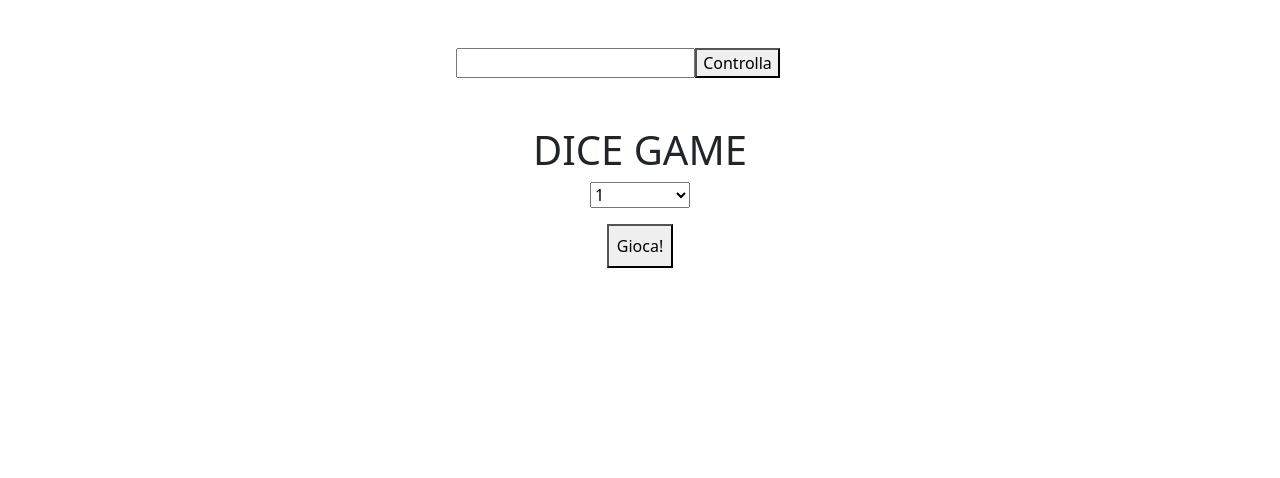
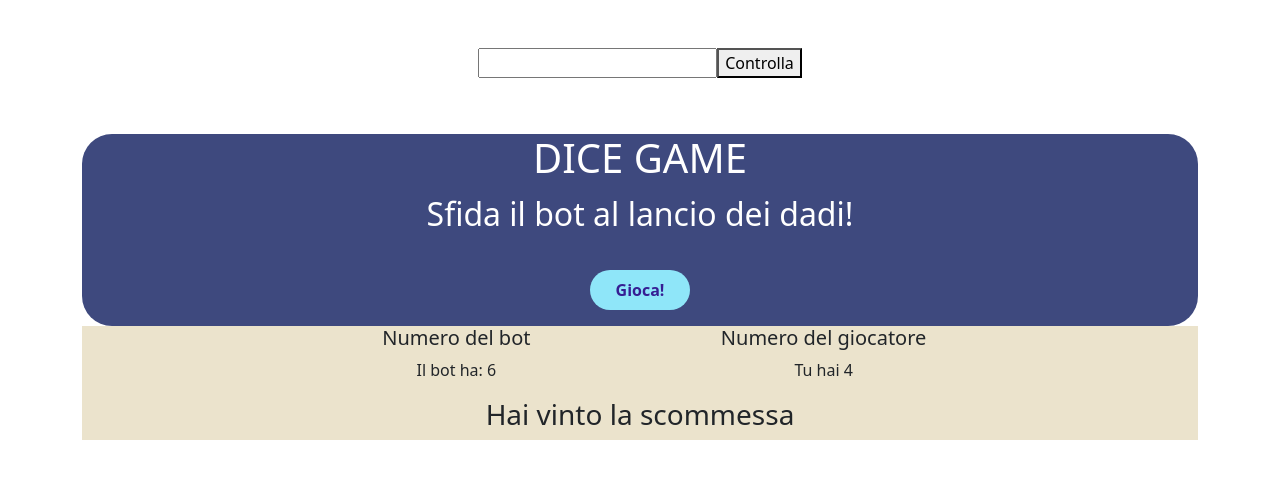
Before and after one commit to KevinZucca/js-mail-dadi, a plain HTML site: page index.html in a window 1280 px wide. Both pictures are taken after a click on the button "Gioca!". Drawn offline with nearby package versions, Linux system fonts and the light colour scheme.

Commit message:
feat: dice logic system

```diff
--- a/css/style.css
+++ b/css/style.css
@@ -1,3 +1,32 @@
-#dice-game select {
+
+#user-data input {
+    max-width: 300px;
+}
+
+
+
+
+#dice-game {
+    background-color: #3e497e;
+    color: white;
+    border-radius: 30px;
+}
+
+#dice-game button {
+    color: rgb(54, 30, 147);
+    font-weight: bold;
+    background-color: #8fe6f9;
+    border: none;
     width: 100px;
+    border-radius: 50px;
 }
+
+#results-container {
+    background-color: #ebe3cc;
+}
+
+#results-container i {
+    display: none;
+    font-size: 150px;
+    padding: 20px;
+}
--- a/index.html
+++ b/index.html
@@ -7,29 +7,56 @@
     <title>dadi</title>
     <link rel="stylesheet" href="css/style.css">
     <link href="https://cdn.jsdelivr.net/npm/bootstrap@5.3.0-alpha1/dist/css/bootstrap.min.css" rel="stylesheet" integrity="sha384-GLhlTQ8iRABdZLl6O3oVMWSktQOp6b7In1Zl3/Jr59b6EGGoI1aFkw7cmDA6j6gD" crossorigin="anonymous">
+    <link rel="stylesheet" href="https://cdnjs.cloudflare.com/ajax/libs/font-awesome/6.2.1/css/all.min.css" integrity="sha512-MV7K8+y+gLIBoVD59lQIYicR65iaqukzvf/nwasF0nqhPay5w/9lJmVM2hMDcnK1OnMGCdVK+iQrJ7lzPJQd1w==" crossorigin="anonymous" referrerpolicy="no-referrer" />
 </head>
 <body>
-    <div id="user-data" class="container m-5 d-flex justify-content-center">
-        <input id="user-email" type="text">
-        <button id="check-button" >Controlla</button>
+    <div class="container d-flex">
+        <div id="user-data" class="container m-5 d-flex justify-content-center">
+            <input id="user-email" type="text">
+            <button id="check-button" >Controlla</button>
+        </div>
     </div>
 
-    <h2 id="result-text" class="text-center"></h2>
+    <h4 id="result-text" class="text-center"></h4>
 
 
-
+<div class="container">
     <div id="dice-game" class="container d-flex flex-column align-items-center">
         <h1>DICE GAME</h1>
-        <select aria-label="Default select example">
-            <option class="user-number">1</option>
-            <option class="user-number">2</option>
-            <option class="user-number">3</option>
-            <option class="user-number">4</option>
-            <option class="user-number">5</option>
-            <option class="user-number">6</option>
-        </select>
+        <p class="fs-2">Sfida il bot al lancio dei dadi! </p>
         <button id="dice-button" class="m-3 p-2">Gioca!</button>
     </div>
+
+    <div id="results-container" class="container d-flex justify-content-center mt-0">
+       <div class="row row-cols-2 d-flex">
+        <div id="bot-column" class="col-6 d-flex flex-column text-center">
+            <i class="fa-solid fa-dice-one mydice-one"></i>
+            <i class="fa-solid fa-dice-two my-dice-two"></i>
+            <i class="fa-solid fa-dice-three my-dice-three"></i>
+            <i class="fa-solid fa-dice-four my-dice-four"></i>
+            <i class="fa-solid fa-dice-five my-dice-five"></i>
+            <i class="fa-solid fa-dice-six my-dice-six"></i>
+            <h5>Numero del bot</h5>
+            <p id="bot-result"></p>
+        </div>
+        <div id="gamer-column" class="col-6 d-flex flex-column text-center">
+            <i class="fa-solid fa-dice-one mydice-one"></i>
+            <i class="fa-solid fa-dice-two my-dice-two"></i>
+            <i class="fa-solid fa-dice-three my-dice-three"></i>
+            <i class="fa-solid fa-dice-four my-dice-four"></i>
+            <i class="fa-solid fa-dice-five my-dice-five"></i>
+            <i class="fa-solid fa-dice-six my-dice-six"></i>
+            <h5>Numero del giocatore</h5>
+            <p id="user-result"></p>
+        </div>
+        <div class="col-12 d-flex justify-content-center">
+            <h3 id="result-game-text"></h3>
+           </div>
+       </div>
+    </div>
+</div>
+
+
 
     <script src="https://cdn.jsdelivr.net/npm/bootstrap@5.3.0-alpha1/dist/js/bootstrap.bundle.min.js" integrity="sha384-w76AqPfDkMBDXo30jS1Sgez6pr3x5MlQ1ZAGC+nuZB+EYdgRZgiwxhTBTkF7CXvN" crossorigin="anonymous"></script>
     <script src="js/script.js"></script>
--- a/js/script.js
+++ b/js/script.js
@@ -64,18 +64,33 @@ let botChoiceElements = [1, 2, 3, 4, 5, 6 ];
 let userNumberEl = document.querySelectorAll(".user-number");
 let playButtonEl = document.getElementById("dice-button");
 
+let botResultEl = document.getElementById("bot-result");
+let userResultEl = document.getElementById("user-result");
+let gamerColumn = document.getElementById("gamer-column");
+let botColumn = document.getElementById("bot-column");
+let resultGameTextEl = document.getElementById("result-game-text");
+
+
+
 
 playButtonEl.addEventListener("click", function() {
 
-for (let i = 1; i < botChoiceElements.length; i++) {
-    let botNumber = Math.floor (Math.random() * botChoiceElements[i] + 1);
+    let botNumber = Math.floor (Math.random() * botChoiceElements.length);
+    let userNumberEl = Math.floor (Math.random() * botChoiceElements.length);
 
-    if (botNumber < parseInt(userNumberEl.innerText)) {
-        console.log("Il computer ha scelto: " + botNumber + ". hai vinto la scommessa");
-    } else if (botNumber > parseInt(userNumberEl.innerText)) {
-        console.log("Il computer ha scelto: " + botNumber + ". hai perso la scommessa");
-    } else if (botNumber === parseInt(userNumberEl.innerText)) {
-        console.log("Il computer ha scelto: " + botNumber + ". è un pareggio");
+
+    if (botNumber < userNumberEl) {
+        botResultEl.innerText = `Il bot ha: ${botNumber + 1}`;
+        userResultEl.innerText = `Tu hai ${userNumberEl + 1}`;
+        resultGameTextEl.innerText = "Hai perso la scommessa";
+    } else if (botNumber > userNumberEl) {
+        botResultEl.innerText = `Il bot ha: ${botNumber + 1}`;
+        userResultEl.innerText = `Tu hai ${userNumberEl + 1}`;
+        resultGameTextEl.innerText = "Hai vinto la scommessa";
+    } else if (botNumber === userNumberEl) {
+        botResultEl.innerText = `Il bot ha: ${botNumber + 1}`;
+        userResultEl.innerText = `Tu hai ${userNumberEl + 1}`;
+        resultGameTextEl.innerText = "E' un pareggio";
     }
-    }
+
 });
```
